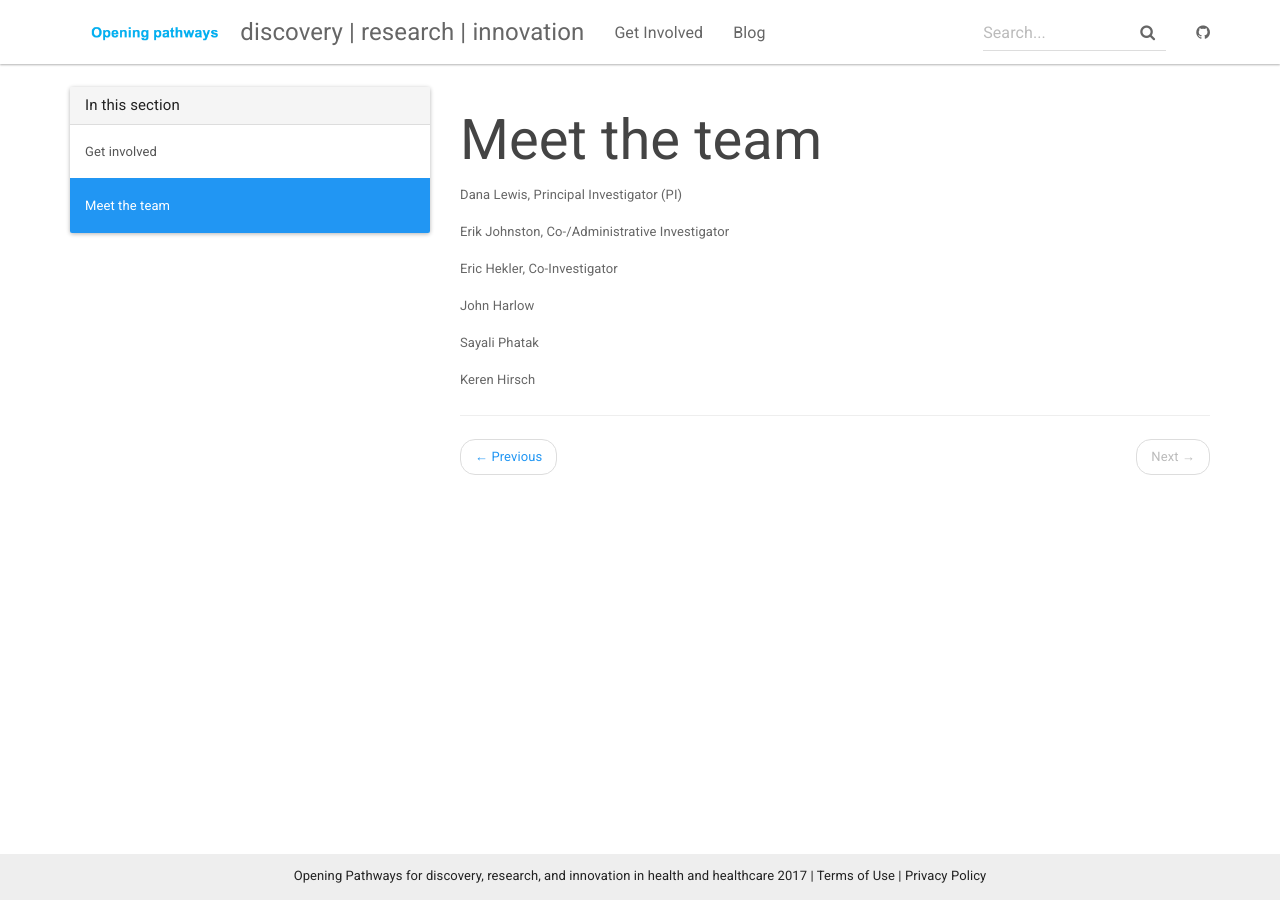
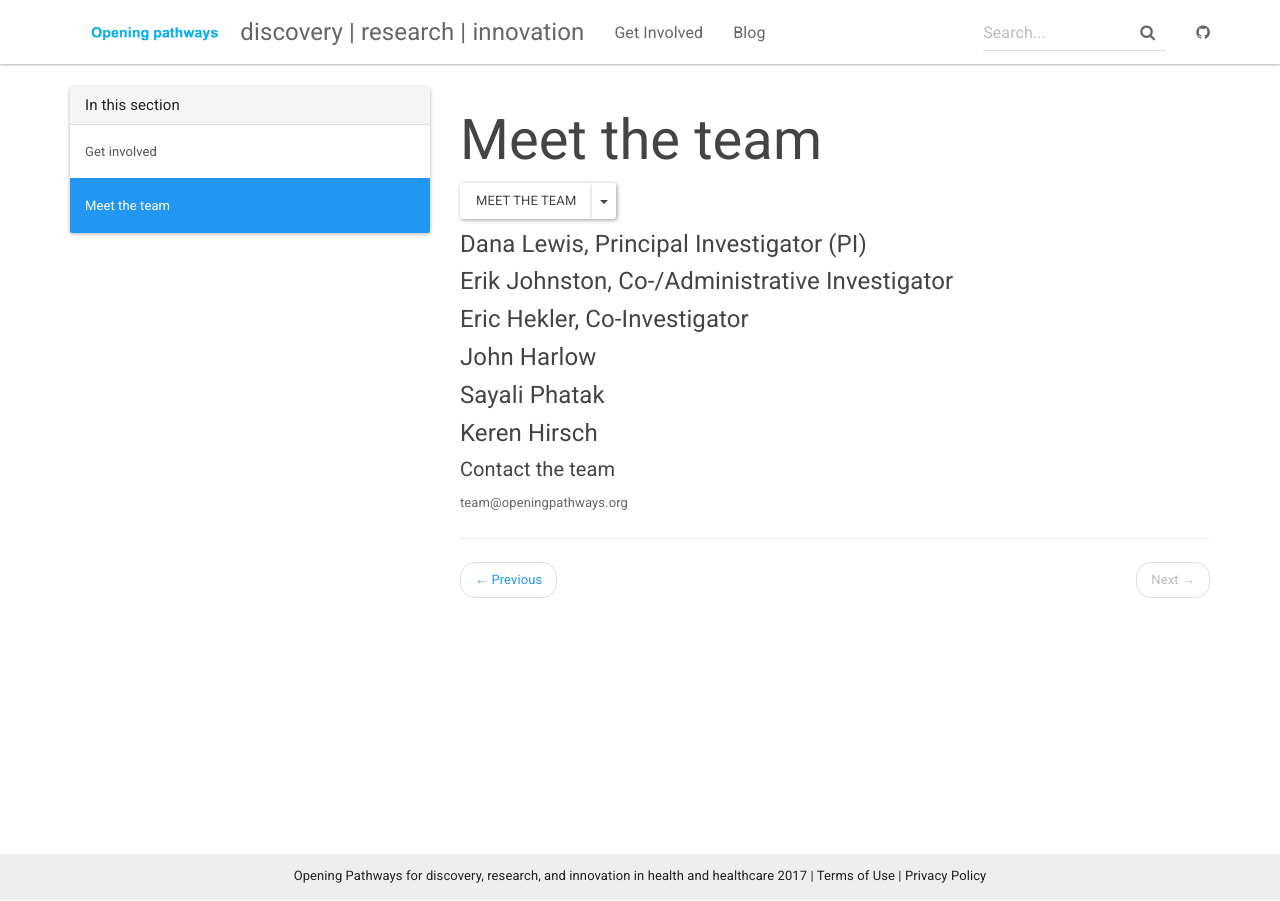
Before and after one commit to danamlewis/Testrepo2, a Jekyll site: the page built from _docs/meet-the-team.md, in a window 1280 px wide. Built offline with Jekyll 4.4.1, drawn with Linux system fonts in a browser that asks for light colours; nearby versions of some CDN libraries.

Commit message:
Trying dropdown menu for team navigation

```diff
--- a/_docs/meet-the-team.md
+++ b/_docs/meet-the-team.md
@@ -2,14 +2,35 @@
 title: Meet the team
 permalink: /docs/meet-the-team/
 ---
-Dana Lewis, Principal Investigator (PI)
 
-Erik Johnston, Co-/Administrative Investigator
+<div class="btn-group">
+  <a href="#" class="btn btn-default">Meet the team</a>
+  <a href="#" class="btn btn-default dropdown-toggle" data-toggle="dropdown"><span class="caret"></span></a>
+  <ul class="dropdown-menu">
+    <li><a href="#">Dana Lewis, Principal Investigator</a></li>
+    <li><a href="#">Erik Johnston, Co-/Administrative Investigator</a></li>
+    <li><a href="#">Eric Hekler, Co-Investigator</a></li>
+    <li><a href="#">John Harlow</a></li>
+    <li><a href="#">Sayali Phatak</a></li>
+    <li><a href="#">Keren Hirsch</a></li>
+    <li class="divider"></li>
+    <li><a href="#">Contact the team</a></li>
+  </ul>
+</div>
 
-Eric Hekler, Co-Investigator
 
-John Harlow
+#### Dana Lewis, Principal Investigator (PI)
 
-Sayali Phatak
+#### Erik Johnston, Co-/Administrative Investigator
 
-Keren Hirsch
+#### Eric Hekler, Co-Investigator
+
+#### John Harlow
+
+#### Sayali Phatak
+
+#### Keren Hirsch
+
+##### Contact the team
+
+team@openingpathways.org
```
